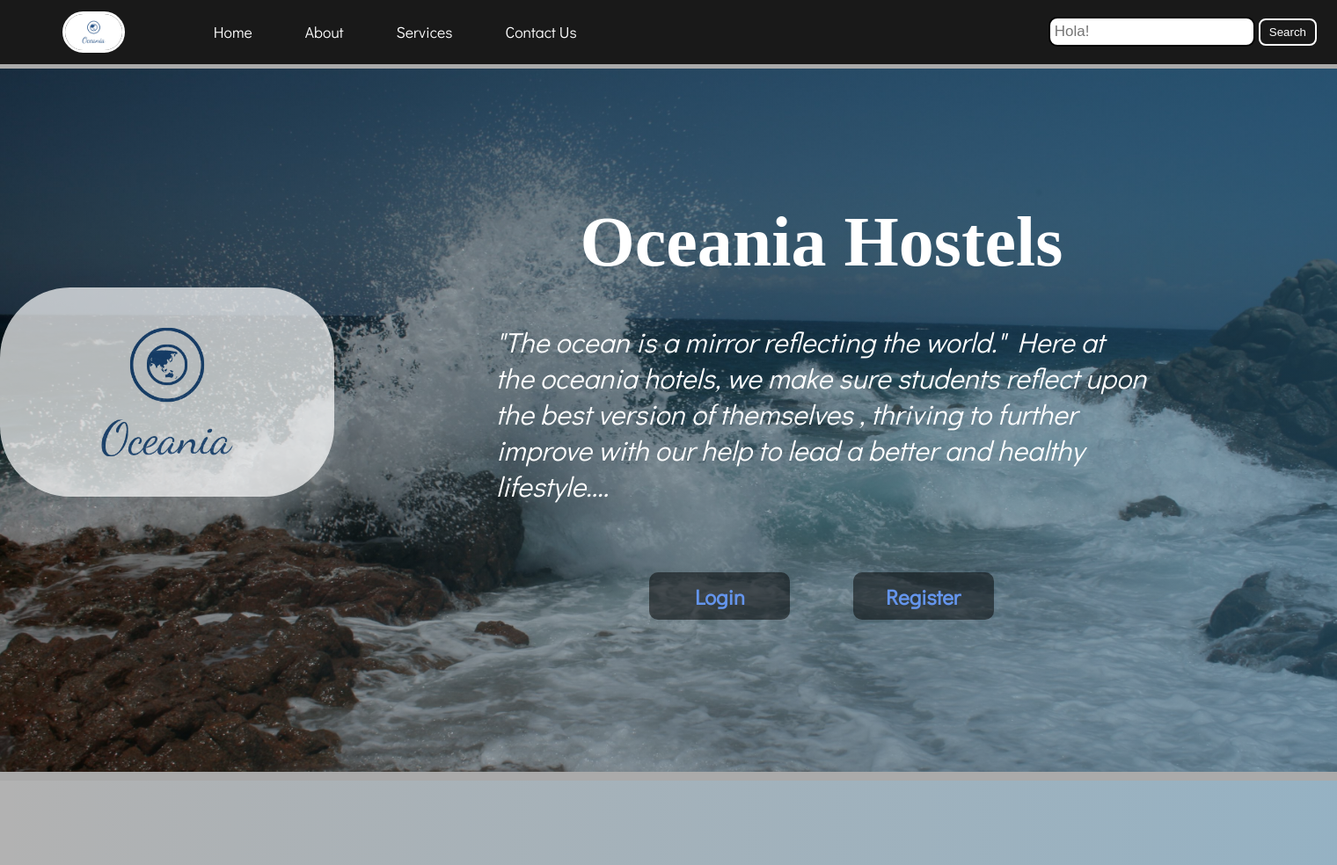
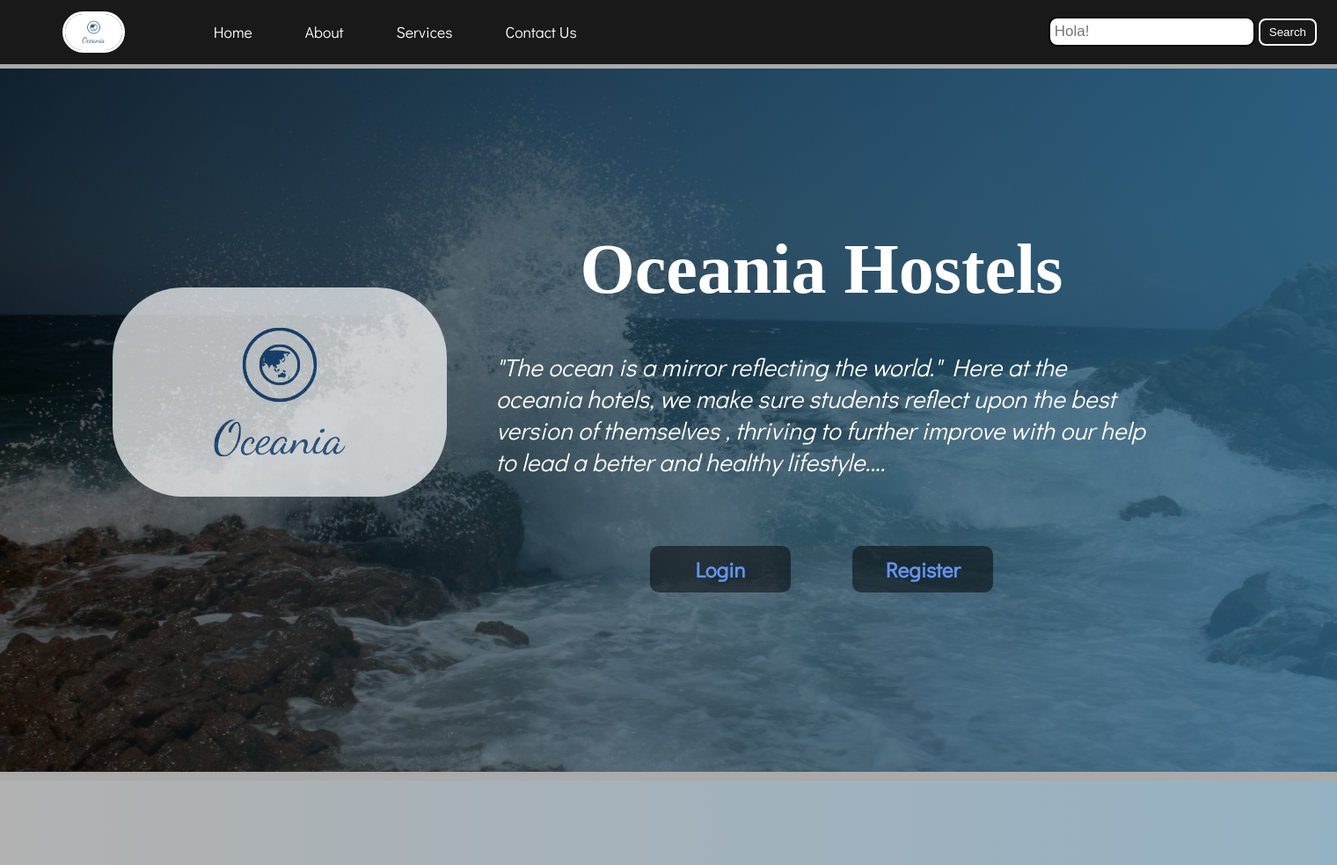
Before and after one commit to UtkarshUttam/Responsive_Hostel_Website, a PHP site: page /home.html in a window 1520 px wide. Shown: the top 984 px of the page at 88% size. Run offline with PHP 8.4, Linux system fonts and the light colour scheme.

Commit message:
Update home-style.css

```diff
--- a/css/home-style.css
+++ b/css/home-style.css
@@ -119,7 +119,7 @@ header {
 }
 
 #hero {
-    background-image: linear-gradient(to RIGHT, rgba(0, 0, 0, 0.3), rgba(44, 101, 136, 0.5)), url("../media/Drafts/ocean_stock_013_by_malleni_stock_d27cbq8.jpg");
+    background-image: linear-gradient(to RIGHT, rgba(0, 0, 0, 0.5), rgba(44, 101, 136, 0.8)), url("../media/Drafts/ocean_stock_013_by_malleni_stock_d27cbq8.jpg");
     background-repeat: no-repeat;
     background-size: cover;
     background-color: #ffffff;
@@ -132,7 +132,7 @@ header {
 
 #mainlogo {
     width: 25%;
-    margin-right: 8rem;
+    margin-left: 8rem;
     margin-bottom: 4rem;
     display: flex;
     flex-direction: column;
@@ -154,9 +154,6 @@ header {
     align-items: center;
     justify-content: center;
     border-radius: 3rem;
-}
-
-#heroText {
     padding: 0.5rem;
 }
 
@@ -171,7 +168,7 @@ header {
 
 #heroText p {
     padding: 0 3rem;
-    font-size: 2rem;
+    font-size: 1.75rem;
     font-style: italic;
 }
 
@@ -192,6 +189,13 @@ header {
 #heroText a {
     color:cornflowerblue;
     text-decoration: none;
+}
+#heroText a:hover{
+    color:black;
+}
+
+#heroText button:hover{
+    background-color: #ffffff;
 }
 /* end intro */
 
```
